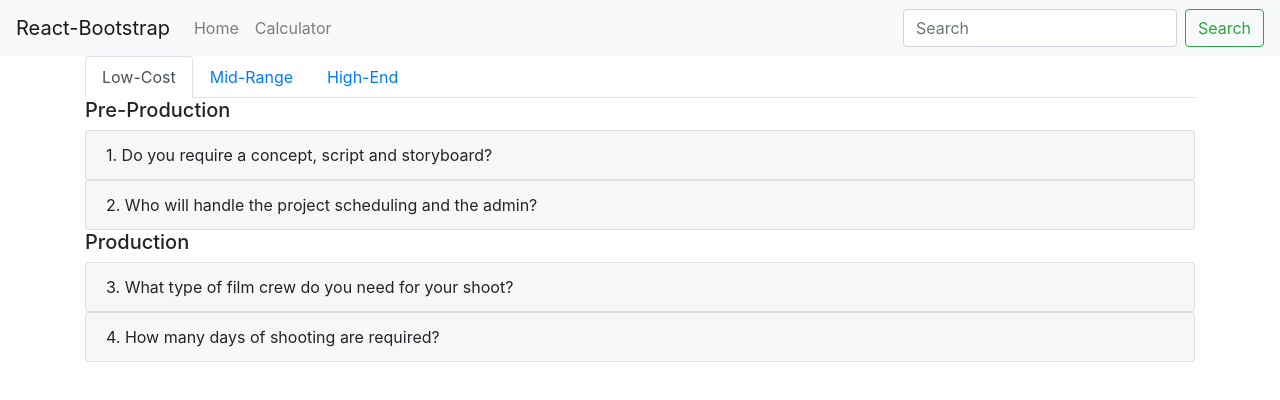
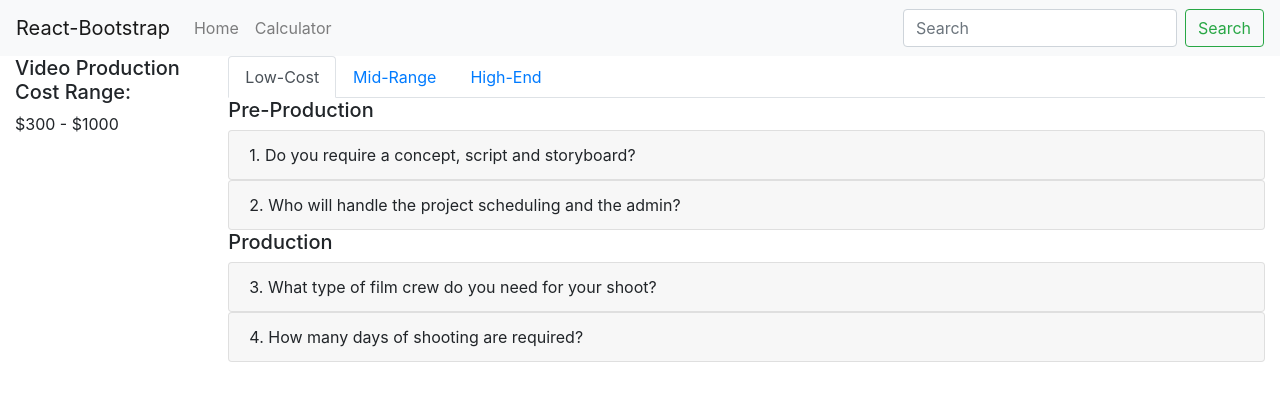
Before and after one commit to KosenkoDmitriy/react-calculator-accordion, a React (Create React App) app: page / in a window 1280 px wide. Shown: the top 400 px of the page. Built offline with nearby package versions, Linux system fonts and the light colour scheme.

Commit message:
answer with checkbox, cost min and max

```diff
--- a/src/App.js
+++ b/src/App.js
@@ -20,13 +20,16 @@ import Nav from 'react-bootstrap/Nav';
 import Button from 'react-bootstrap/Button';
 import Form from 'react-bootstrap/Form';
 import FormControl from 'react-bootstrap/FormControl';
+import InputGroup from 'react-bootstrap/InputGroup';
 
 class App extends Component {
   constructor() {
     super();
     this.state = {
+      costMin: 300,
+      costMax: 1000,
       tabs: [
-        { title: 'Low-Cost', id: 'low-cost',
+        { title: 'Low-Cost', id: 'low-cost', costMin: 300, costMax: 1000,
         collections: [
           { title: 'Pre-Production',
             questions: [
@@ -74,20 +77,54 @@ class App extends Component {
           }
         ]
         },
-        { title: 'Mid-Range', id: 'mid-range',
+        { title: 'Mid-Range', id: 'mid-range', costMin: 1000, costMax: 5000,
           collections: [
             { title: 'Pre-Production',
               questions: [
-                { },
+              {
+                title: "3. What type of film crew do you need for your shoot?",
+                answers: [
+                  {title: "We don't need a camera for this video project"},
+                  {title: "One camera operator with camera, lights and audio"},
+                  {title: "One camera operator with two cameras lights and audio"},
+                  {title: "Two camera operators with two cameras lights and audio"},
+                ]
+              },
+              {
+                title: "4. How many days of shooting are required?",
+                answers: [
+                  {title: "Half day of shooting"},
+                  {title: "Full day of shooting"},
+                  {title: "Two days of shooting"},
+                  {title: "Three days of shooting"},
+                ]
+              },
               ]
             }
           ]
         },
-        { title: 'High-End', id: 'high-end',
+        { title: 'High-End', id: 'high-end', costMin: 5000, costMax: 20000,
           collections: [
             { title: 'Pre-Production',
               questions: [
-                { },
+              {
+                title: "3. What type of film crew do you need for your shoot?",
+                answers: [
+                  {title: "We don't need a camera for this video project"},
+                  {title: "One camera operator with camera, lights and audio"},
+                  {title: "One camera operator with two cameras lights and audio"},
+                  {title: "Two camera operators with two cameras lights and audio"},
+                ]
+              },
+              {
+                title: "4. How many days of shooting are required?",
+                answers: [
+                  {title: "Half day of shooting"},
+                  {title: "Full day of shooting"},
+                  {title: "Two days of shooting"},
+                  {title: "Three days of shooting"},
+                ]
+              },
               ]
             }
           ]
@@ -121,7 +158,14 @@ class App extends Component {
       }],
       currentStep: 0,
     };
+
     this.onClickNext = this.onClickNext.bind(this);
+    this.updateCostRange = this.updateCostRange.bind(this);
+  }
+
+  updateCostRange(tabKey) {
+    const {costMax, costMin} = this.state.tabs.filter(tab => tab.id == tabKey)[0];
+    this.setState({costMin: costMin, costMax: costMax});
   }
 
   onClickNext() {
@@ -132,7 +176,7 @@ class App extends Component {
   }
 
   render() {
-    const { tabs, currentStep } = this.state;
+    const { tabs, currentStep, costMin, costMax } = this.state;
     return (
     <div className="App">
       <Navbar bg="light" expand="lg">
@@ -149,14 +193,19 @@ class App extends Component {
           </Form>
         </Navbar.Collapse>
       </Navbar>
-      <Container>
+      <Container fluid>
         <Row>
           <Col>
-            <Tabs defaultActiveKey={tabs[0].id} id="uncontrolled-tab-example">
-              { tabs.map(tab =>
-                <Tab eventKey={tab.id} title={tab.title}>
+            <h5>Video Production Cost Range:</h5>
+            ${ costMin } - ${ costMax }
+          </Col>
+          <Col md={10}>
+            <Tabs defaultActiveKey={tabs[0].id} id="uncontrolled-tab-example" onSelect={this.updateCostRange }>
+              { tabs.map((tab,index) =>
+                // <Tab eventKey={tab.id} title={tab.title} onChange={(e)=>this.updateCostRange(e,index) } value={index}>
+                <Tab eventKey={tab.id} title={tab.title} value={index}>
                   { tab.collections.map((collection, cid) => <div>
-                    <h5>{collection.title}</h5>
+                    {collection.title ? <h5>{collection.title}</h5> : <h5>no content</h5>}
                     {collection.questions && collection.questions.map((question, qid) =>
                       <Accordion
                       // defaultActiveKey="0"
@@ -167,7 +216,22 @@ class App extends Component {
                           </Accordion.Toggle>
                           <Accordion.Collapse eventKey={`${qid}`}>
                             <Card.Body>
-                              {question.answers && question.answers.map(answer => <p>{answer.title}</p>)}
+                              {/* <Stepper items={question.answers} /> */}
+                              {question.answers && question.answers.map((answer,index) =>
+                                <div
+                                class="form-check"
+                                // class="form-check form-check-inline"
+                                >
+                                  <input class="form-check-input" type="radio" name="inlineRadioOptions" id={`inlineRadio${index}`} value={`option${index}`} />
+                                  <label class="form-check-label" for={`inlineRadio${index}`}>{answer.title}</label>
+                                </div>
+                              )}
+
+                              {/* <Row>
+                              {question.answers && question.answers.map(answer =>
+                                <Col><InputGroup.Radio aria-label="Checkbox for following text input" />{answer.title}</Col>
+                              )}
+                              </Row> */}
                             </Card.Body>
                           </Accordion.Collapse>
                         </Card>
@@ -179,6 +243,7 @@ class App extends Component {
               )}
             </Tabs>
           </Col>
+
         </Row>
       </Container>
     </div>
--- a/src/stepper-component/src/index.js
+++ b/src/stepper-component/src/index.js
@@ -99,7 +99,7 @@ const GreenLine = styled(Line)`
   width: ${({ width }) => width}px;
 `;
 
-const StepRound = ({ active, done, size }) =>
+const StepRound = ({ items, active, done, size }) =>
   done ? (
     <div>
       {/* <RoundPrevStepsImage src={ic_done} size={size} /> */}
@@ -119,6 +119,12 @@ const StepLine = ({ active, width }) => (
 );
 
 class Stepper extends Component {
+  // constructor() {
+  //   super();
+  //   this.state = {
+  //     items: this.props.items && this.props.items
+  //   }
+  // }
   render() {
     let {
       steps = 3,
@@ -126,11 +132,11 @@ class Stepper extends Component {
       px = 16,
       py = 12,
       size = 20,
-      lineWidth = 30
+      lineWidth = 150
     } = this.props;
 
     currentStep = currentStep - 1;
-
+    steps = this.props.items.length;
     const width = steps * (size + 4) + lineWidth * (steps - 1) + 2 * px;
     const height = size + 2 * py;
     const setpsArray = Array(steps).fill();
@@ -149,8 +155,9 @@ class Stepper extends Component {
           };
           return (
             <Flex alignItems={"center"}>
-              <StepRound {...props} />
-              {index !== steps - 1 && <StepLine {...lineProps} />}
+              <div>{this.props.items.map(item=><div>{item.title}</div>)}</div>
+              {/* <StepRound {...props} />
+              {index !== steps - 1 && <StepLine {...lineProps} />} */}
             </Flex>
           );
         })}
```
